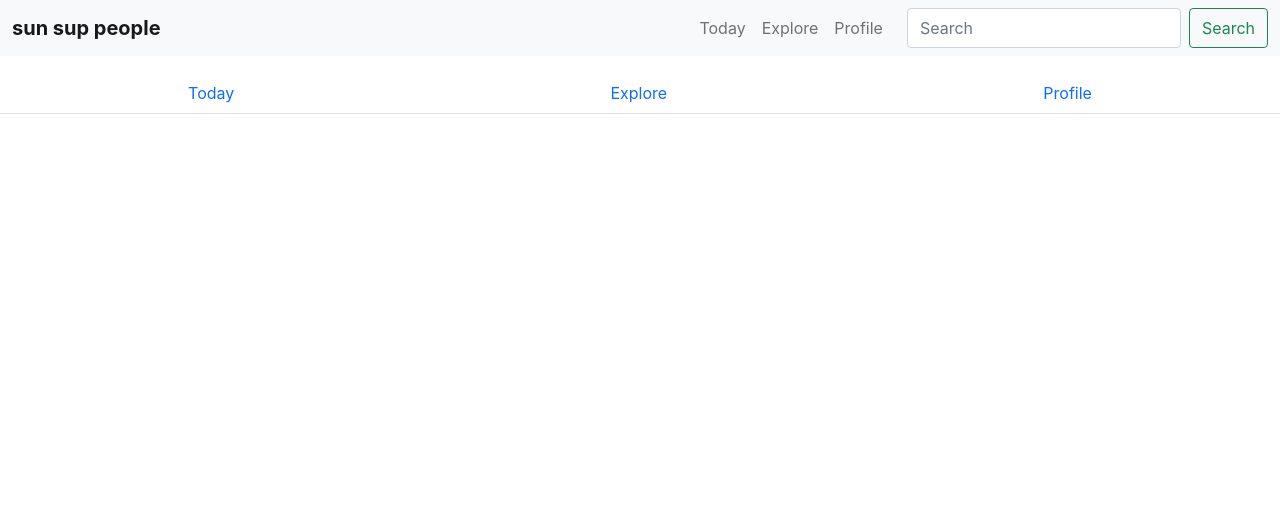
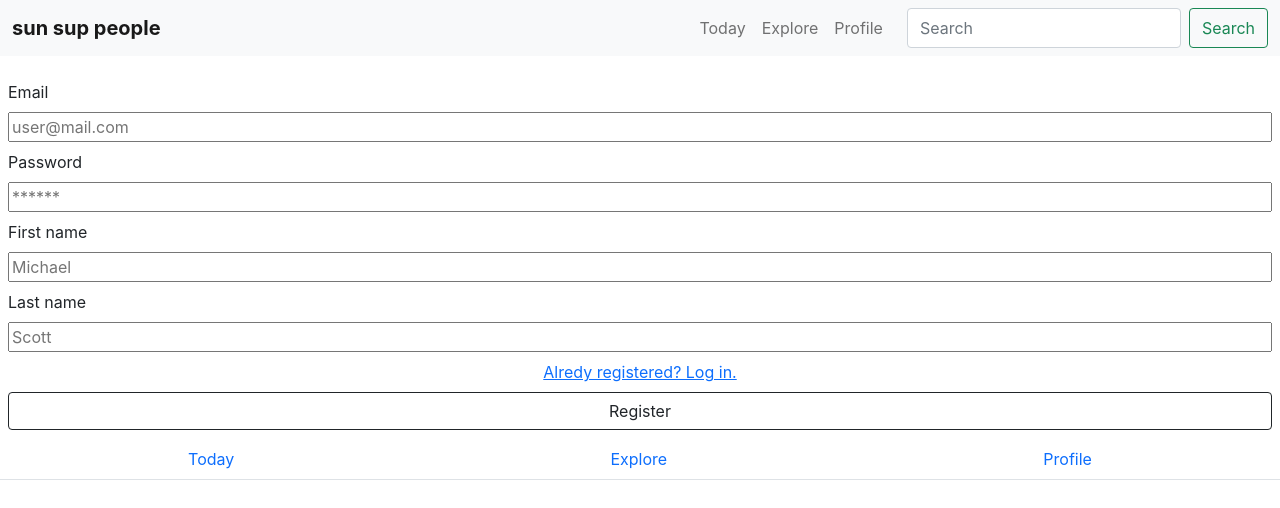
Before and after one commit to adaldin/sunsup, a React (Create React App) app: page /profile/register in a window 1280 px wide. Shown: the top 508 px of the page. Built offline with nearby package versions, Linux system fonts and the light colour scheme; no server answers.

Commit message:
login and register on the road

```diff
--- a/public/index.html
+++ b/public/index.html
@@ -25,7 +25,7 @@
   <!-- Bootsrap -->
   <link rel="stylesheet" href="https://cdn.jsdelivr.net/npm/bootstrap@5.1.3/dist/css/bootstrap.min.css"
     integrity="sha384-1BmE4kWBq78iYhFldvKuhfTAU6auU8tT94WrHftjDbrCEXSU1oBoqyl2QvZ6jIW3" crossorigin="anonymous" />
-  <title>Sun-SUP</title>
+  <title>Sun-SUP-People</title>
 </head>
 
 <body>
--- a/src/App.js
+++ b/src/App.js
@@ -3,6 +3,8 @@ import { BrowserRouter, Routes, Route } from "react-router-dom";
 // Components
 import Header from "./components/header/Header";
 import Menu from "./components/menu/Menu.js";
+import Login from "./components/login/Login";
+import Register from "./components/register/Register";
 // Pages
 import Home from "./pages/home/Home.js";
 import Explore from "./pages/explore/Explore.js";
@@ -20,6 +22,8 @@ function App() {
             <Route path="/" element={<Home />} />
             <Route path="/explore" element={<Explore />} />
             <Route path="/profile" element={<Profile />} />
+            <Route path="/profile/login" element={<Login />} />
+            <Route path="/profile/register" element={<Register />} />
           </Routes>
           <Menu />
         </AuthProvider>
--- a/src/components/firebase/firebase.js
+++ b/src/components/firebase/firebase.js
@@ -7,7 +7,6 @@ import keys from "../../keys";
 
 // Your web app's Firebase configuration
 // For Firebase JS SDK v7.20.0 and later, measurementId is optional
-const apiKey = process.env.REACT_APP_FIREBASE_KEY;
 // TODO ESTO DEBERIA IR A ENV
 const firebaseConfig = keys;
 
--- a/src/components/login/Login.js
+++ b/src/components/login/Login.js
@@ -1,12 +1,79 @@
 // React
 import { useState } from "react";
+import { Link, useNavigate } from "react-router-dom";
+// Bootstrap
+import Button from "react-bootstrap/Button";
+import Alert from "react-bootstrap/Alert";
+// Context
+import { useAuth } from "../../context/authContext.js";
 
 function Login() {
+  //******STATES*/
+  const [user, setUser] = useState({
+    email: "",
+    password: "",
+    fName: "",
+    lName: "",
+  });
+  const [error, setError] = useState("");
+  const [signUp, setSignUp] = useState(false);
+
+  //******CONTEXT*/
+  // import contexto(fc signup para modificar)
+  const { login } = useAuth();
+
+  // HOOKS
+  const navigate = useNavigate();
+
+  //******LOGIC*/
+  function handleChange(event) {
+    const { name, value } = event.target;
+    setUser({ ...user, [name]: value });
+  }
+
+  const handleSubmit = async (event) => {
+    event.preventDefault();
+    setError("");
+    try {
+      await login(user.email, user.password);
+      navigate("/");
+    } catch (error) {
+      console.log(error.message);
+      setError("Correo inválido");
+    }
+  };
+
   return (
     <div>
-      <form>
-        <input type="email" name="email" id="email" />
-        <input type="password" name="password" id="password" />
+      {error && <Alert variant="danger">{error}</Alert>}
+      <form onSubmit={handleSubmit} className="d-flex flex-column p-2 gap-2">
+        {/* email */}
+        <label htmlFor="email">Email</label>
+        <input
+          type="email"
+          id="email"
+          name="email"
+          onChange={handleChange}
+          placeholder="user@mail.com"
+        />
+
+        {/* password */}
+        <label htmlFor="password">Password</label>
+        <input
+          type="password"
+          id="password"
+          name="password"
+          onChange={handleChange}
+          placeholder="******"
+        />
+        {/* Sign Up */}
+        <div className="d-flex justify-content-center">
+          <Link to={"/profile/register"}>New user? Create an Account.</Link>
+        </div>
+        {/* submit */}
+        <Button type="submit" variant="outline-dark">
+          Login
+        </Button>
       </form>
     </div>
   );
--- a/src/components/register/Register.js
+++ b/src/components/register/Register.js
@@ -1,8 +1,11 @@
 // React
 import { useState } from "react";
 import { useNavigate } from "react-router-dom";
+import { Link } from "react-router-dom";
 // Bootstrap
 import Button from "react-bootstrap/Button";
+import { Alert } from "react-bootstrap";
+
 // Context
 import { useAuth } from "../../context/authContext.js";
 
@@ -14,8 +17,12 @@ function Register() {
     fName: "",
     lName: "",
   });
+  const [error, setError] = useState("");
+
   //******CONTEXT*/
+  // import contexto(fc signup para modificar)
   const { signUp } = useAuth();
+
   // HOOKS
   const navigate = useNavigate();
 
@@ -25,21 +32,35 @@ function Register() {
     setUser({ ...user, [name]: value });
   }
 
-  async function handleSubmit(event) {
+  const handleSubmit = async (event) => {
     event.preventDefault();
+    setError("");
     try {
       await signUp(user.email, user.password);
       navigate("/");
     } catch (error) {
-      console.log(error.message);
+      if (
+        error.code === "auth/email-already-in-use" ||
+        error.code === "auth/internal-error"
+      )
+        setError("Correo inválido");
     }
-  }
+  };
 
   return (
+    <div>
+      {error && <Alert variant="danger">{error}</Alert>}
       <form onSubmit={handleSubmit} className="d-flex flex-column p-2 gap-2">
         {/* email */}
         <label htmlFor="email">Email</label>
-      <input type="email" id="email" name="email" onChange={handleChange} />
+        <input
+          type="email"
+          id="email"
+          name="email"
+          onChange={handleChange}
+          placeholder="user@mail.com"
+        />
+
         {/* password */}
         <label htmlFor="password">Password</label>
         <input
@@ -47,18 +68,36 @@ function Register() {
           id="password"
           name="password"
           onChange={handleChange}
+          placeholder="******"
         />
         {/* name */}
         <label htmlFor="fName">First name</label>
-      <input type="text" id="fName" name="fName" onChange={handleChange} />
+        <input
+          type="text"
+          id="fName"
+          name="fName"
+          onChange={handleChange}
+          placeholder="Michael"
+        />
         {/* lastName */}
         <label htmlFor="lName">Last name</label>
-      <input type="text" id="lName" name="lName" onChange={handleChange} />
+        <input
+          type="text"
+          id="lName"
+          name="lName"
+          onChange={handleChange}
+          placeholder="Scott"
+        />
+        {/* Sign Up */}
+        <div className="d-flex justify-content-center">
+          <Link to={"/profile/login"}>Alredy registered? Log in.</Link>
+        </div>
         {/* submit */}
         <Button type="submit" variant="outline-dark">
           Register
         </Button>
       </form>
+    </div>
   );
 }
 export default Register;
--- a/src/context/authContext.js
+++ b/src/context/authContext.js
@@ -1,23 +1,43 @@
 // React
 import { createContext, useContext } from "react";
 // Firebase
-import { createUserWithEmailAndPassword } from "firebase/auth";
+import {
+  createUserWithEmailAndPassword,
+  signInWithEmailAndPassword,
+  onAuthStateChanged,
+} from "firebase/auth";
 import { auth } from "../components/firebase/firebase.js";
 
 export const authContext = createContext();
+
 export const useAuth = () => {
   const context = useContext(authContext);
-  if (!context) throw new Error("there is no Auth provider");
+  if (!context) throw new Error("There is no Auth provider");
   return context;
 };
 
 export function AuthProvider({ children }) {
-  function signUp(email, password) {
-    createUserWithEmailAndPassword(auth, email, password);
+  // fc que paso por contexto para que quien lo tome venga por la fc a aquí
+  async function signUp(email, password) {
+    // aquí cuando tenga los parámetros llamo a firebase y su fc
+    const userCredentials = await createUserWithEmailAndPassword(
+      auth,
+      email,
+      password
+    );
+  }
+  async function login(email, password) {
+    const userCredentials = await signInWithEmailAndPassword(
+      auth,
+      email,
+      password
+    );
   }
 
   return (
-    <authContext.Provider value={{ signUp }}>{children}</authContext.Provider>
+    <authContext.Provider value={{ signUp, login }}>
+      {children}
+    </authContext.Provider>
   );
 }
 
--- a/src/pages/profile/Profile.js
+++ b/src/pages/profile/Profile.js
@@ -1,9 +1,11 @@
 // Components
-import Register from "../../components/register/Register.js";
+// import Register from "../../components/register/Register.js";
+import Login from "../../components/login/Login.js";
 function Profile() {
   return (
     <div>
-      <Register />
+      <Login />
+      {/* <Register /> */}
     </div>
   );
 }
```
Lines whose indentation alone changed are shown as unchanged.
